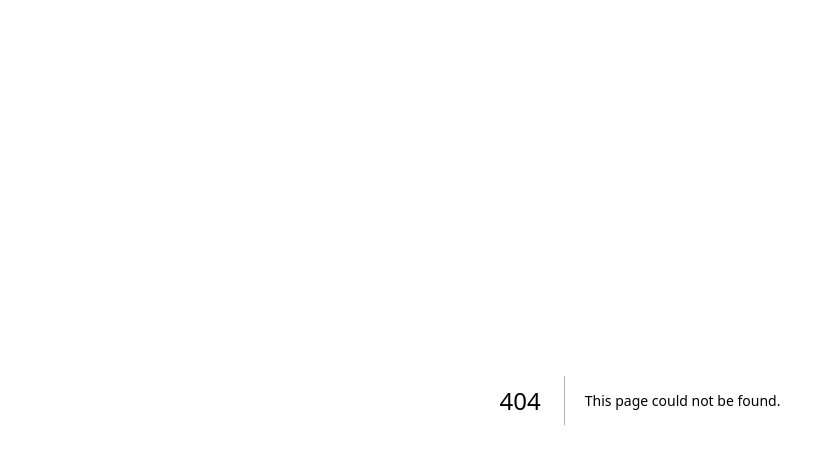
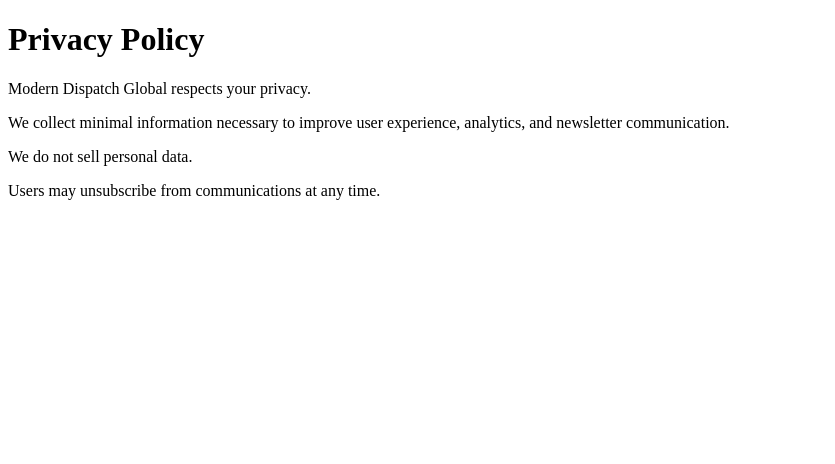
Before and after one commit to valenwann/modern-dispatch-global-blog, a Next.js app: page /privacy in a window 1280 px wide. Before the commit this address had no page. Shown: the top 464 px of the page, without its empty margins (0-835 px from the left). Built offline with nearby package versions, Linux system fonts and the light colour scheme.

Commit message:
Create privacy.js

```diff
--- /dev/null
+++ b/pages/privacy.js
@@ -0,0 +1,26 @@
+export default function Privacy() {
+  return (
+    <main className="container">
+
+      <h1>Privacy Policy</h1>
+
+      <p>
+        Modern Dispatch Global respects your privacy.
+      </p>
+
+      <p>
+        We collect minimal information necessary to improve user experience,
+        analytics, and newsletter communication.
+      </p>
+
+      <p>
+        We do not sell personal data.
+      </p>
+
+      <p>
+        Users may unsubscribe from communications at any time.
+      </p>
+
+    </main>
+  )
+}
```
